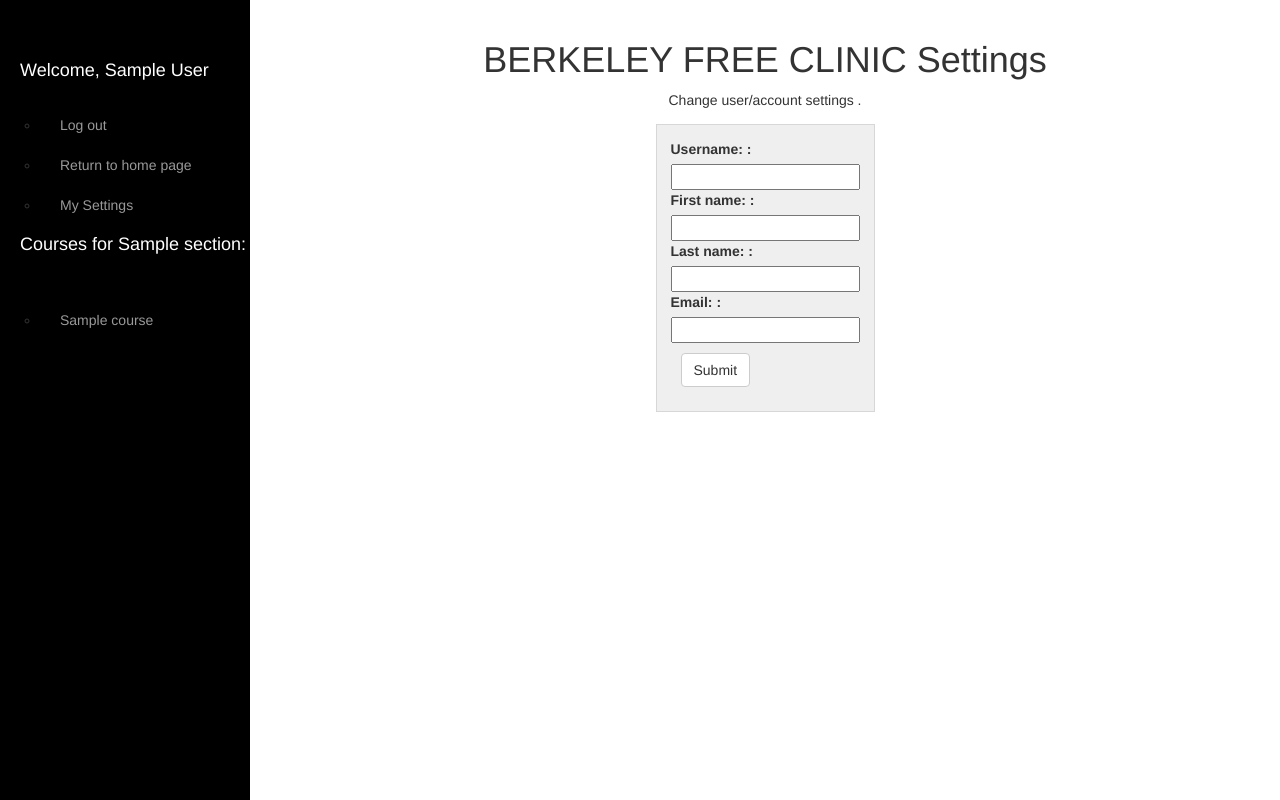
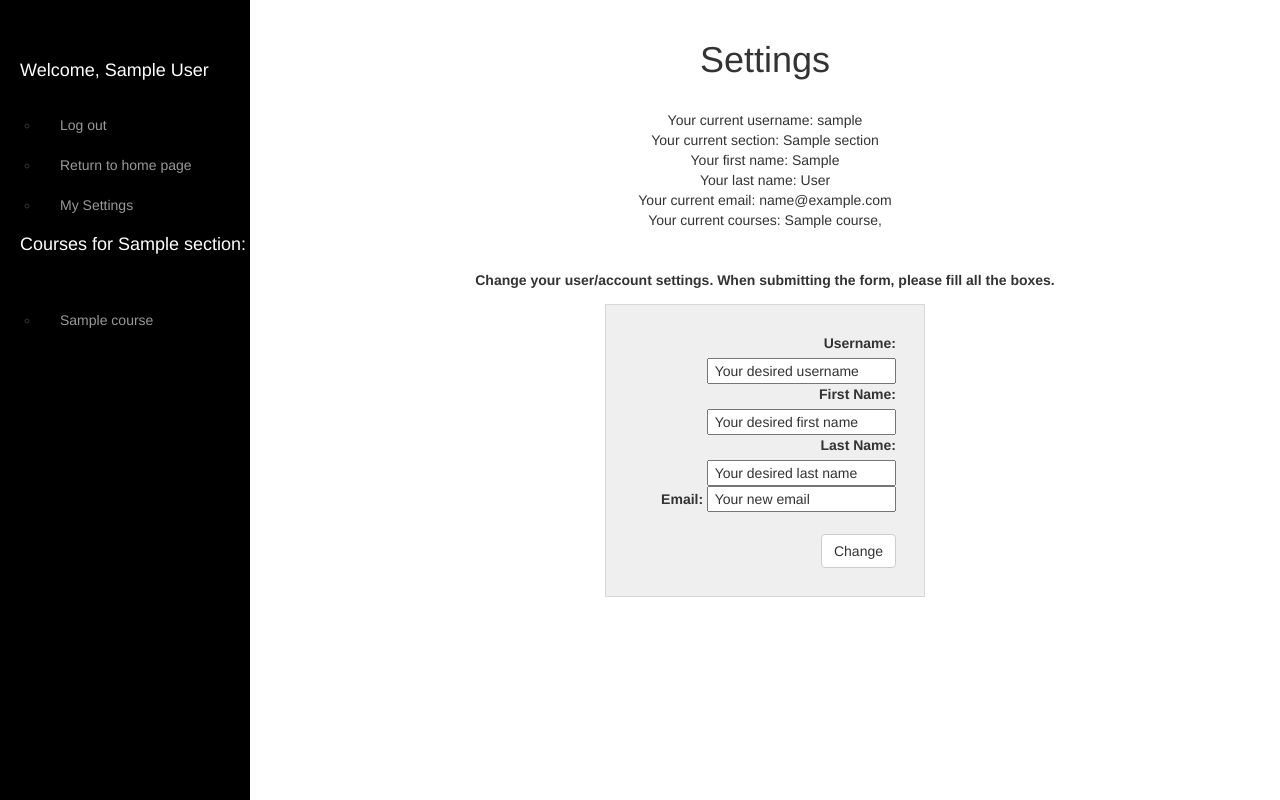
Before and after one commit to wdfn/bfc-volunteer-trainer, a Django app: page /settings/ in a window 1280 px wide. Run offline with Django 3.2, Linux system fonts and the light colour scheme; a user stored in the database is signed in; tables that the repository leaves empty hold one stand-in row (values such as "Sample post"); some libraries are stand-ins or nearby versions; some web fonts are replaced.

Commit message:
settings page lets users change their settings

```diff
--- a/freeclinic/trainingtracker/static/css/styles.css
+++ b/freeclinic/trainingtracker/static/css/styles.css
@@ -27,7 +27,7 @@ td {
 #loginbox {
 	background: rgb(245, 163, 143);
 	width: 400px;
-	height: 200px;
+	height: 240px;
 	padding: 50px;
 	margin-top: 70px;
 	z-index: 10;
@@ -55,13 +55,12 @@ td {
 
 /*settings page css*/
 #change_settings_box {
-  width: -webkit-min-content;
-  width: -moz-min-content;
-  width: min-content;
+  width: 320px;
+  text-align: right;
   margin: 1em auto;
   background: #EFEFEF;
   border: 1px solid rgba(0,0,0,.1);
-  padding: 1em;
+  padding: 2em;
 }
 
 /*other css*/
--- a/freeclinic/trainingtracker/templates/bfctraining/index.html
+++ b/freeclinic/trainingtracker/templates/bfctraining/index.html
@@ -25,7 +25,7 @@
 					{% endif %}
 				{% endfor %}
 			</tr>
-			{% for other, checkoffs in others.items %}	<!-- checkoffs is the dictionary of the other trainee's attendances and skills-->
+			{% for other, checkoffs in others.items %}
 			<tr>
 				<td>{{ other.name }}</td>
 				{% for attendance in checkoffs.attendances %}
--- a/freeclinic/trainingtracker/templates/bfctraining/settings.html
+++ b/freeclinic/trainingtracker/templates/bfctraining/settings.html
@@ -2,43 +2,37 @@
 
 {% block content %}
 
+	<div class="centered">
+		<h1>Settings </h1>
+		<br>
+	</div>
 
-
-	<div class="centered">
-		<h1> BERKELEY FREE CLINIC Settings </h1>
-		<p>Change user/account settings .</p>
-	</div>
 	{% if form.errors %}
 	<p>Invalid form .</p>
 	{% endif %}
 
+	<div class="centered">
+		Your current username: {{ username }} <br>
+		Your current section: {{ curr_section }} <br>
+		Your first name: {{ fname }} <br>
+		Your last name: {{ lname }} <br>
+		Your current email: {{ email }} <br>
+		Your current courses: {% for course in curr_courses %} {{ course }}, {% endfor %}
+	</div>
+	<br>
+	<br>
+	<p class="centered"><strong>Change your user/account settings. When submitting the form, please fill all the boxes.</strong></p>
 	<div id="change_settings_box">
-		<form method="post" action="{% url 'django.contrib.auth.views.login' %}">
+
+		<form method="post" action="">
 			{% csrf_token %}
+			<label for="uname">Username: </label> <input type="text" name="username" id="uname" value=" Your desired username" /> <br>
+			<label for="fname">First Name: </label> <input type="text" name="firstname" id="fname" value=" Your desired first name" /> <br>
+			<label for="lname">Last Name: </label> <input type="text" name="lastname" id="lname" value=" Your desired last name" /> <br>
+			<label for="mail">Email: </label> <input type="text" name="email" id="mail" value=" Your new email" /> <br>
+				<br>
+			<button type="submit" class="btn btn-default centered"/>Change</button>
 
-				<div>
-					{{ form.username.label_tag }}
-					{{ form.username }}
-				</div>
-				<div>
-					{{ form.password.label_tag }}
-					{{ form.password }}
-				</div>
-				<div>
-					{{ form.firstname.label_tag }}
-					{{ form.firstname }}
-				</div>
-				<div>
-					{{ form.lastname.label_tag }}
-					{{ form.lastname }}
-				</div>
-				<div>
-					{{ form.email.label_tag }}
-					{{ form.email }}
-				</div>
-
-			<button type="submit" value="login" class="btn btn-default" id="login_button" />Submit</button>
-			<input type="hidden" name="next" value="/index" />
 		</form>
 	</div>
 
--- a/freeclinic/trainingtracker/urls.py
+++ b/freeclinic/trainingtracker/urls.py
@@ -14,5 +14,5 @@ urlpatterns = patterns('',
     url(r'^login/$', auth_views.login, {'template_name': 'bfctraining/login.html'}),
     url(r'^logout/$', views.logout_view, name='logout'),
     # url(r'^user/(?P<pk>[0-9]+)/$', views.UserUpdate.as_view(), name='user_update')
-    url(r'^attendance/change/$', AttendanceController.change)
+    url(r'^attendance/change/$', AttendanceController.change),
 )
--- a/freeclinic/trainingtracker/views.py
+++ b/freeclinic/trainingtracker/views.py
@@ -125,23 +125,15 @@ def settings(request):
 # This is the index for someone logged in without a Section (no tables, no classes, etc.)
 @login_required
 def noSectionFound(request):
-    return HttpResponse("Place-holder for no section page.")
+    return HttpResponse("Your account has not been assigned to a section. Please contact your staff and have them add you to a section.")
 
 def logout_view(request):
     logout(request)
     return render(request, "bfctraining/logout.html")
 
-class SettingsForm(forms.Form):
-    username = forms.CharField(label='Username: ', max_length = 100)
-    email = forms.CharField(label='Email: ', max_length = 100)
-    firstname = forms.CharField(label='First name: ', max_length = 50)
-    lastname = forms.CharField(label='Last name: ', max_length = 50)
-
 
 class Settings(View):
-    # We need to display the current user's information. Could include first name, last name, email address
-    # Form to change password, checkbox to receive email updates.
-    def get(self, request, *args, **kwargs):
+    def get(self, request):
         curr_user = request.user
 
         context = {}
@@ -151,6 +143,7 @@ class Settings(View):
         except Trainee.DoesNotExist:
             return redirect('/nosectionfound')
 
+    # We display the current user's information.
         context['curr_section'] = curr_user.section
         context['curr_courses'] = curr_user.courses.order_by("id")
         context['curr_user'] = curr_user
@@ -160,22 +153,37 @@ class Settings(View):
         context['lname'] = curr_user.user.last_name
         context['email'] = curr_user.user.email
 
-        context['form'] = SettingsForm()
+        return render(request, 'bfctraining/settings.html', context)
+
+    def post(self, request):
+
+        curr_user = request.user
+
+        try:
+            curr_user = Trainee.objects.get(user=curr_user)
+        except Trainee.DoesNotExist:
+            return redirect('/nosectionfound')
+
+        context = {}
+
+        new_username = request.POST['username']
+        new_firstname = request.POST['firstname']
+        new_lastname = request.POST['lastname']
+        new_email = request.POST['email']
+
+        curr_user.user.username = new_username
+        curr_user.user.first_name = new_firstname
+        curr_user.user.last_name = new_lastname
+        curr_user.user.email = new_email
+
+        curr_user.user.save()
+
+        context['curr_section'] = curr_user.section
+        context['curr_courses'] = curr_user.courses.order_by("id")
+        context['curr_user'] = curr_user
+        context['username'] = curr_user.user.username
+        context['fname'] = curr_user.user.first_name
+        context['lname'] = curr_user.user.last_name
+        context['email'] = curr_user.user.email
 
         return render(request, 'bfctraining/settings.html', context)
-
-    # We need to make sure the form is valid
-    # Update the current user's information accordingly
-    def post(self, request, *args, **kwargs):
-        form = SettingsForm(request.POST)
-        if form.is_valid():
-            return render(request, 'bfctraining/settings.html', context)
-
-
-'''
-class UserUpdate(UpdateView):
-    model = User
-    fields = ['first_name', 'last_name', 'username', 'password', 'email']
-    template_name_suffix = '_update_form'
-    success_url = '/index/'
-'''
```
Also changed, not shown: freeclinic/trainingtracker/templates/bfctraining/login.html (+4 -3 lines).
